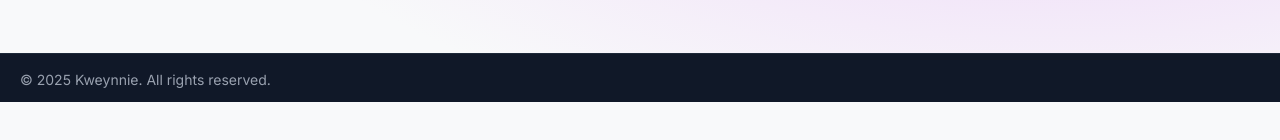
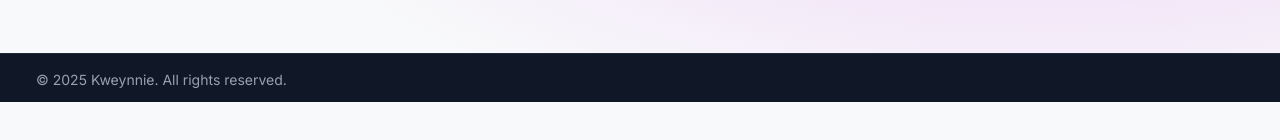
Before and after one commit to shikiomi/kweynnie-client, a Next.js app: page / in a window 1280 px wide. Shown: the part 600-740 px from the top of the page. Built offline with nearby package versions, Linux system fonts and the light colour scheme.

Commit message:
fix: Adjust margin in Footer component for improved alignment of copyright text

```diff
--- a/app/components/layout/footer.tsx
+++ b/app/components/layout/footer.tsx
@@ -4,7 +4,7 @@ export default function Footer() {
   return (
     <footer className="bg-gray-900 text-gray-400">
         <div className="pt-4 border-t border-gray-800 flex flex-col md:flex-row justify-between items-center">
-          <p className="text-sm ml-5 mb-3">&copy; 2025 Kweynnie. All rights reserved.</p>
+          <p className="text-sm ml-9 mb-3">&copy; 2025 Kweynnie. All rights reserved.</p>
         </div>
     </footer>
   );
```
